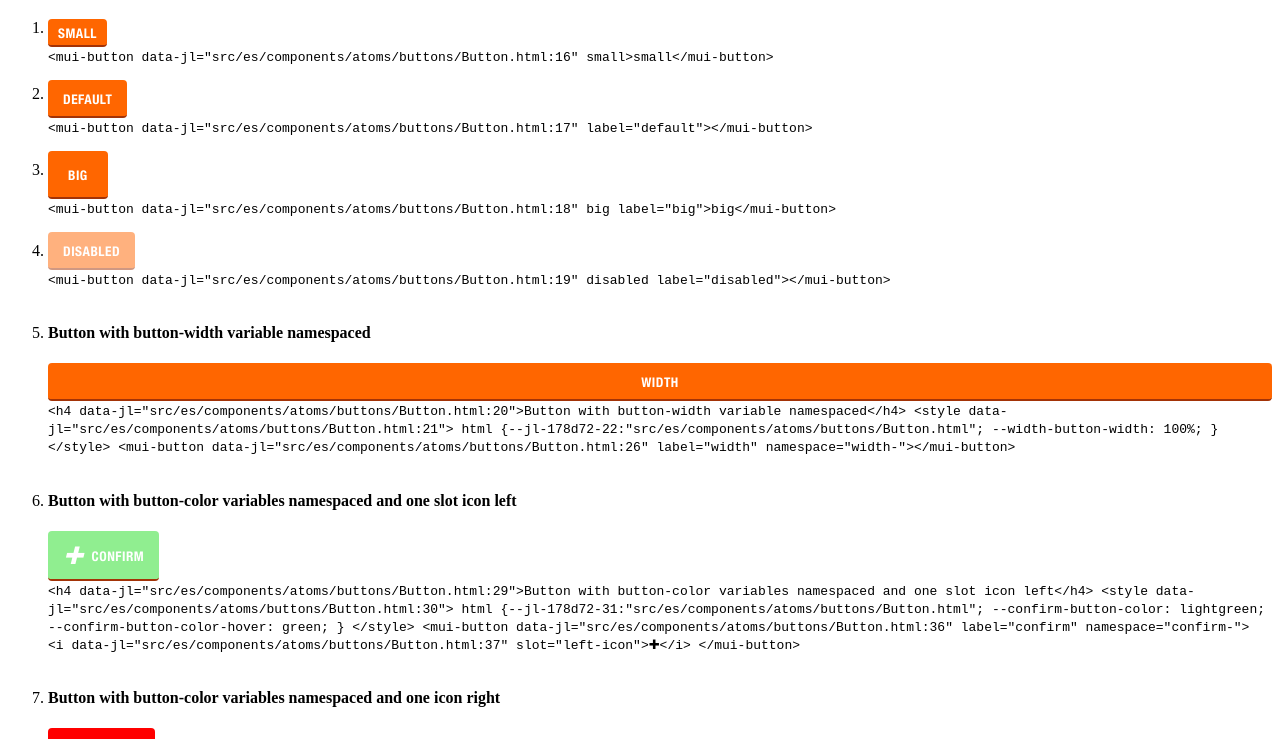
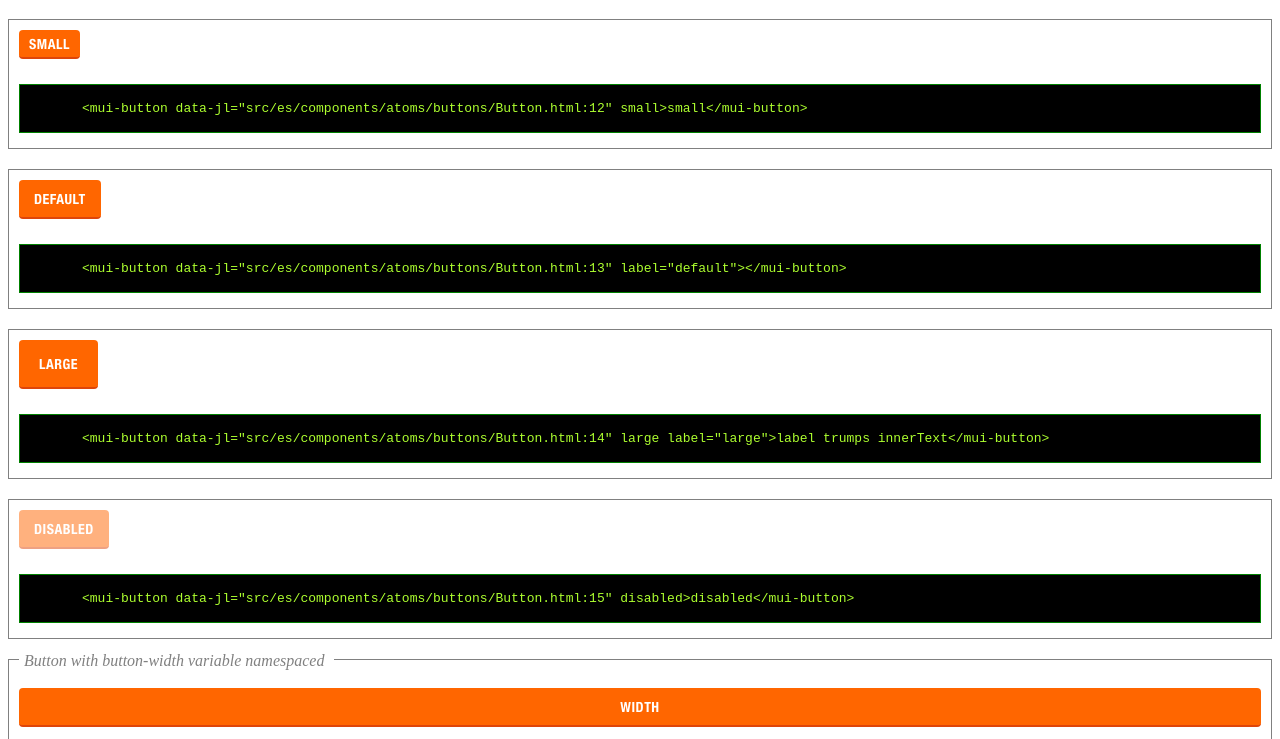
Before and after one commit to mits-gossau/web-components, a website: page src/es/components/atoms/buttons/Button.html in a window 1280 px wide. Shown: the part 61-800 px from the top of the page. Drawn offline with Linux system fonts and the light colour scheme.

Commit message:
button fixes description styling

```diff
--- /dev/null
+++ b/src/css/style.css
@@ -0,0 +1,34 @@
+code {
+  background-color: black;
+  border: 1px solid green;
+  color: greenyellow;
+  display: block;
+  margin: 5px 0;
+  padding: 5px;
+  white-space: break-spaces;
+}
+code.code-html {
+  padding: 1rem 0 1rem 62px
+}
+dt, dd {
+  border: 1px solid gray;
+  padding: 10px;
+  margin: 20px 0 10px;
+}
+dt{
+  border-bottom: none;
+  margin-bottom: 0;
+}
+dd{
+  border-top: none;
+  margin-top: 0;
+}
+p {
+  background-color: white;
+  color: gray;
+  display: inline-block;
+  font-style: italic;
+  margin: 0;
+  padding: 0 10px 0 5px;
+  transform: translateY(-18px);
+}
--- a/src/es/components/atoms/buttons/Button.html
+++ b/src/es/components/atoms/buttons/Button.html
@@ -3,80 +3,106 @@
 <head>
   <meta charset="utf-8">
   <link rel="stylesheet" href="../../../../css/fonts.css">
+  <link rel="stylesheet" href="../../../../css/style.css">
   <title>Button.js</title>
 </head>
-<style>
-  li {
-    padding-bottom: 15px;
-  }
-</style>
 <body>
   <h1>Button.js</h1>
-  <ol>
-    <li><mui-button small>small</mui-button></li>
-    <li><mui-button label="default"></mui-button></li>
-    <li><mui-button big label="big">big</mui-button></li>
-    <li><mui-button disabled label="disabled"></mui-button></li>
-    <li><h4>Button with button-width variable namespaced</h4>
+  <dl>
+    <dt><mui-button small>small</mui-button></dt>
+    <dt><mui-button label="default"></mui-button></dt>
+    <dt><mui-button large label="large">label trumps innerText</mui-button></dt>
+    <dt><mui-button disabled>disabled</mui-button></dt>
+    <dt><p>Button with button-width variable namespaced</p>
       <style>
         html {
           --width-button-width: 100%;
         }
       </style>
       <mui-button label="width" namespace="width-"></mui-button>
-    </li>
-    <li>
-      <h4>Button with button-color variables namespaced and one slot icon left</h4>
+    </dt>
+    <dt>
+      <p>Button with button-color variables namespaced and one slot icon left</p>
       <style>
         html {
           --confirm-button-color: lightgreen;
           --confirm-button-color-hover: green;
+          --confirm-border-color: rgb(121, 240, 121);
+          --confirm-border-color-hover: rgb(2, 100, 2);
         }
       </style>
       <mui-button label="confirm" namespace="confirm-">
         <i slot="left-icon">&#10010;</i>
       </mui-button>
-    </li>
-    <li>
-      <h4>Button with button-color variables namespaced and one icon right</h4>
+    </dt>
+    <dt>
+      <p>Button naked</p>
+      <style>
+        html {
+          --naked-button-color: transparent;
+          --naked-button-color-hover: transparent;
+          --naked-border-color: transparent;
+          --naked-border-color-hover: transparent;
+          --naked-font-color: #ff6600;
+          --naked-font-color-hover: #cc5200;
+        }
+      </style>
+      <mui-button label="naked" namespace="naked-"></mui-button>
+    </dt>
+    <dt>
+      <p>Button with button-color variables namespaced and one icon right</p>
       <style>
         html {
           --decline-button-color: red;
           --decline-button-color-hover: pink;
+          --decline-border-color: rgb(212, 4, 4);
+          --decline-border-color-hover: rgb(235, 133, 150);
         }
       </style>
       <mui-button label="decline" namespace="decline-">
         <i type="file" slot="right-icon">&#10008;</i>
       </mui-button>
-    </li>
-    <li>
-      <h4>Button with circle attribute one slot icon right</h4>
+    </dt>
+    <dt>
+      <p>Button with circle attribute one slot icon right</p>
       <mui-button circle>
         <i type="file" slot="right-icon">&#9728;</i>
       </mui-button>
-    </li>
-    <li><mui-button outline label="outline"></mui-button></li>
-    <li><mui-button raised label="raised"></mui-button></li>
-    <li><mui-button raised disabled label="raised disabled"></mui-button></li>
-    <li>
-      <h4>Button with one slot file-input</h4>
+    </dt>
+    <dt><mui-button outline label="outline"></mui-button></dt>
+    <dt><mui-button raised label="raised"></mui-button></dt>
+    <dt><mui-button raised disabled label="raised disabled"></mui-button></dt>
+    <dt>
+      <p>Button with one slot file-input</p>
       <mui-button label="file-input">
         <input type="file" slot="file-input">
       </mui-button>
-    </li>
-  </ol>
+    </dt>
+  </dl>
   <script rel=preload type=module>
     /**
      * First level controllers and organisms are loaded and defined here (loadChildComponents)
      */
-    import('./Button.js').then(module => ['mui-button', module.default]).then(element => {
+    const name = 'mui-button'
+    import('./Button.js').then(module => [name, module.default]).then(element => {
       // don't define already existing customElements
       if (element && !customElements.get(element[0])) customElements.define(...element)
     })
-    Array.from(document.querySelectorAll('li')).forEach(li => {
-      const code = document.createElement('code')
-      code.textContent = li.innerHTML.replace(/<h4>.*?<\/h4>/, '').replace(/=""/g, '')
-      li.appendChild(code)
+    Array.from(document.querySelectorAll('dt')).forEach(dt => {
+      const dd = document.createElement('dd')
+      if (dt.querySelector('style')) {
+        const codeCSS = document.createElement('code')
+        codeCSS.classList.add('code-css')
+        codeCSS.textContent = dt.querySelector('style').textContent
+        dd.appendChild(codeCSS)
+      }
+      if (dt.querySelector(name)) {
+        const codeHTML = document.createElement('code')
+        codeHTML.classList.add('code-html')
+        codeHTML.textContent = dt.querySelector(name).outerHTML.replace(/=""/g, '').replace(/\n[\s]{8}/, '\n  ').replace(/\n[\s]*?(\<\/)/, '\n$1')
+        dd.appendChild(codeHTML)
+      }
+      dt.after(dd)
     })
   </script>
 </body>
--- a/src/es/components/atoms/buttons/Button.js
+++ b/src/es/components/atoms/buttons/Button.js
@@ -21,7 +21,7 @@ export default class Button extends Shadow() {
 
     this.clickListener = event => this.button.classList.add('active')
     this.animationendListener = event => this.button.classList.remove('active')
-    this.labelText = this.textContent // allow its initial textContent to become the label
+    if (!this.children.length) this.labelText = this.textContent // allow its initial textContent to become the label if there are no nodes but only text
   }
 
   connectedCallback () {
@@ -67,15 +67,17 @@ export default class Button extends Shadow() {
   renderCSS () {
     this.css = /* css */`
       :host {
-        --default-border-color: #a33307;
+        --default-border-color: #de450a;
+        --default-border-color-disabled: #e9855f;
+        --default-border-color-hover: #a33307;
         --default-border-radius: 4px;
-        --default-button-color-disabled: #ff9b58;
         --default-button-color-hover: #cc5200;
         --default-button-color: #ff6600;
         --default-button-width: auto;
         --default-font-color: white;
+        --default-font-color-hover: white;
         --default-font-family: "Helvetica Neue Condensed", "Impact", arial, sans-serif;
-        --default-font-size: inherit;
+        --default-font-size: 14px;
         --default-icon-size: 24px;
         display: block;
       }
@@ -95,11 +97,13 @@ export default class Button extends Shadow() {
         padding: 11px 15px 9px;
         position: relative;
         touch-action: manipulation;
+        transition: background-color 0.3s ease-out, border-bottom-color 0.3s ease-out, color 0.3s ease-out;
         width: var(--button-width, var(--default-button-width));
       }
       button:hover {
         background-color: var(--button-color-hover, var(--default-button-color-hover));
-        transition: background-color 0.3s ease-out;
+        border-bottom: 2px solid var(--border-color-hover, var(--default-border-color-hover));
+        color: var(--font-color-hover, var(--default-font-color-hover));
       }
       button.active .ripple {
         animation-duration: 0.4s;
@@ -115,9 +119,10 @@ export default class Button extends Shadow() {
       :host([disabled]) button {
         cursor: not-allowed;
         opacity: 0.5;
+        transition: opacity 0.3s ease-out;
       }
       :host([disabled]) button:hover {
-        background-color: var(--button-color-disabled, var(--default-button-color-disabled));
+        opacity: 0.3;
       }
       :host([disabled]) button .ripple {
         display: none;
@@ -129,13 +134,18 @@ export default class Button extends Shadow() {
       :host([small]) button {
         padding: 6px 10px 4px;
       }
-      :host([big]) button {
+      :host([large]) button {
         padding: 16px 20px 14px;
       }
       :host([outline]) button {
         background-color: transparent;
         border: 2px solid var(--button-color, var(--default-button-color));
         color: var(--button-color, var(--default-button-color));
+        transition: border-color 0.3s ease-out, color 0.3s ease-out;
+      }
+      :host([outline]) button:hover {
+        border-color: var(--button-color-hover, var(--default-button-color-hover));
+        color: var(--button-color-hover, var(--default-button-color-hover));
       }
       :host([raised]) button {
         background-color: var(--button-color, var(--default-button-color));
```
